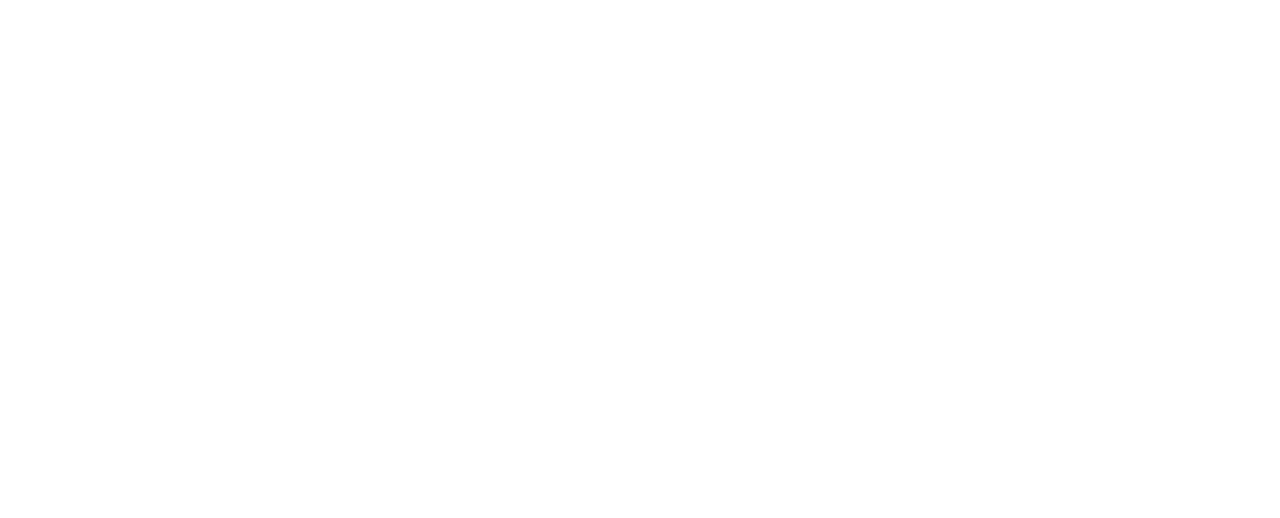
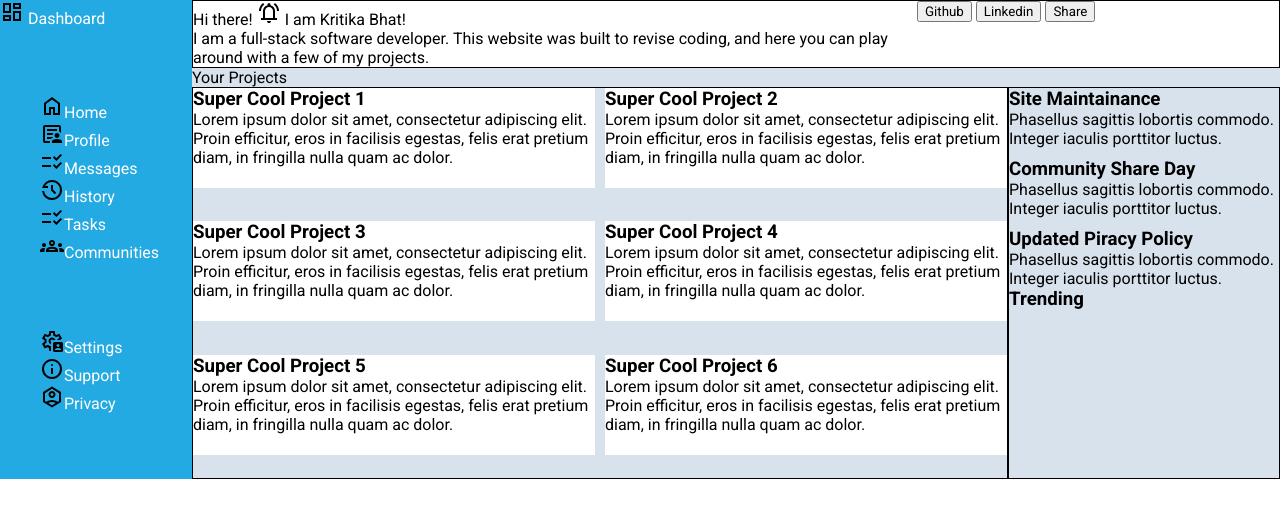
Before and after one commit to kritikabhat/dashboard, a plain HTML site: page index.html in a window 1280 px wide. Drawn offline with Linux system fonts and the light colour scheme.

Commit message:
feat: site layout created

```diff
--- a/index.html
+++ b/index.html
@@ -9,6 +9,109 @@
     </head>
     <body>
 
+        <div class="container">
+            <section class="sidebar">
+            <div class="logoArea">
+                <!-- add img here -->
+                 <img src="googleFonts/dashboard.svg" alt="dashboard icon">
+                 <span>Dashboard</span>
+            </div>
+            <div class="navLinks">
+                <ul>
+                    <li><img src="googleFonts/home.svg" alt="dashboard icon">Home</li>
+                    <li><img src="googleFonts/article_person.svg" alt="dashboard icon">Profile</li>
+                    <li><img src="googleFonts/checklist_rtl.svg" alt="dashboard icon">Messages</li>
+                    <li><img src="googleFonts/history_2.svg" alt="dashboard icon">History</li>
+                    <li><img src="googleFonts/checklist_rtl.svg" alt="dashboard icon">Tasks</li>
+                    <li><img src="googleFonts/groups.svg" alt="dashboard icon">Communities</li>
+                </ul>
+            </div>
+            <div class="accountSettingsLinks">
+                <ul>
+                    <li><img src="googleFonts/settings_account_box.svg" alt="dashboard icon">Settings</li>
+                    <li><img src="googleFonts/info.svg" alt="dashboard icon">Support</li>
+                    <li><img src="googleFonts/identity_platform.svg" alt="dashboard icon">Privacy</li>
+                </ul>
+            </div>
+            </section>
+            <section class="header">
+                <div class="welcome">
+                    <div>
+                        <p>Hi there! <img src="googleFonts/notifications.svg" alt="dashboard icon"> I am Kritika Bhat!</p>
+                        <p>I am a full-stack software developer. This website was built to revise coding, and here you can play around with a few of my projects.</p>
+                    </div>
+                </div>
+                <div>
+                    <!-- Change these to links instead -->
+                    <button>Github</button>
+                    <button>Linkedin</button>
+                    <button>Share</button>
+                </div>
+            </section>
+            <div class="yourProjects">
+                Your Projects
+                <section class="projectCards">
+                    <div>
+                        <h3>Super Cool Project 1</h3>
+                        <p>Lorem ipsum dolor sit amet, consectetur adipiscing elit.
+                            Proin efficitur, eros in facilisis egestas, felis erat
+                            pretium diam, in fringilla nulla quam ac dolor.</p>
+                    </div>
+                    <div>
+                        <h3>Super Cool Project 2</h3>
+                        <p>Lorem ipsum dolor sit amet, consectetur adipiscing elit.
+                            Proin efficitur, eros in facilisis egestas, felis erat
+                            pretium diam, in fringilla nulla quam ac dolor.</p>
+                    </div>
+                    <div>
+                        <h3>Super Cool Project 3</h3>
+                        <p>Lorem ipsum dolor sit amet, consectetur adipiscing elit.
+                            Proin efficitur, eros in facilisis egestas, felis erat
+                            pretium diam, in fringilla nulla quam ac dolor.</p>
+                    </div>
+                    <div>
+                        <h3>Super Cool Project 4</h3>
+                        <p>Lorem ipsum dolor sit amet, consectetur adipiscing elit.
+                            Proin efficitur, eros in facilisis egestas, felis erat
+                            pretium diam, in fringilla nulla quam ac dolor.</p>
+                    </div>
+                    <div>
+                        <h3>Super Cool Project 5</h3>
+                        <p>Lorem ipsum dolor sit amet, consectetur adipiscing elit.
+                            Proin efficitur, eros in facilisis egestas, felis erat
+                            pretium diam, in fringilla nulla quam ac dolor.</p>
+                    </div>
+                    <div>
+                        <h3>Super Cool Project 6</h3>
+                        <p>Lorem ipsum dolor sit amet, consectetur adipiscing elit.
+                            Proin efficitur, eros in facilisis egestas, felis erat
+                            pretium diam, in fringilla nulla quam ac dolor.</p>
+                    </div>
+                </section>
+                <section class="rightSidebar">
+                    <div class="announcements">
+                        <div>
+                            <h3>Site Maintainance</h3>
+                            <p>Phasellus sagittis lobortis commodo. Integer iaculis porttitor luctus.</p>
+                        </div>
+                        <div>
+                            <h3>Community Share Day</h3>
+                            <p>Phasellus sagittis lobortis commodo. Integer iaculis porttitor luctus.</p>
+                        </div>
+                        <div>
+                            <h3>Updated Piracy Policy</h3>
+                            <p>Phasellus sagittis lobortis commodo. Integer iaculis porttitor luctus.</p>
+                        </div>
+                    </div>
+                    <div class="trending">
+                        <h3>Trending</h3>
+                        <!-- just put links here-->
+                    </div>
+                </section>
+            </div>
+
+        </div>
+
     <script src="script.js"></script>
     </body>
 </html>
--- a/style.css
+++ b/style.css
@@ -0,0 +1,62 @@
+@import url('https://fonts.googleapis.com/css2?family=Roboto:ital,wght@0,100..900;1,100..900&display=swap');
+
+* {
+    box-sizing: border-box;
+    margin: 0;
+    font-family: "Roboto", sans-serif;
+}
+.container {
+    display: grid;
+    grid-template-columns: 15% 85%;
+}
+.sidebar {
+    grid-column: 1/2;
+    grid-row: 1/5;
+    display: grid;
+    background-color: #24aae2;
+    color: white;
+}
+.header {
+    grid-column: 2/3;
+    border: 1px solid black;
+    display: grid;
+    grid-template-columns: 2fr 1fr;
+}
+
+.yourProjects {
+    grid-column: 2/3;
+    grid-row: 2/5;
+    display: grid;
+    grid-template-columns: 75% 25%;
+    background-color: #D8E2EC;
+}
+.projectCards {
+    grid-column: 1/2;
+    border: 1px solid black;
+    display: grid;
+    grid-template-columns: 1fr 1fr;
+    gap: 10px;
+}
+.projectCards div {
+    height: 100px;
+    background-color: white;
+}
+.rightSidebar {
+    grid-column: 2/3;
+    border: 1px solid black;
+    display: grid;
+    grid-template-rows: 1fr 1fr;
+    gap: 10px;
+}
+.announcements {
+    display: grid;
+    grid-template-rows: repeat(3, fr);
+    gap: 20px;
+}
+.announcements div {
+    height: 50px;
+}
+
+ul {
+    list-style-type: none;
+}
```
Also changed, not shown: script.js (+14 -0 lines), googleFonts/article_person.svg (added), googleFonts/checklist_rtl.svg (added), googleFonts/dashboard.svg (added), googleFonts/groups.svg (added), googleFonts/history_2.svg (added), googleFonts/home.svg (added), googleFonts/identity_platform.svg (added), googleFonts/info.svg (added), googleFonts/notifications.svg (added), googleFonts/search.svg (added), googleFonts/settings_account_box.svg (added).
